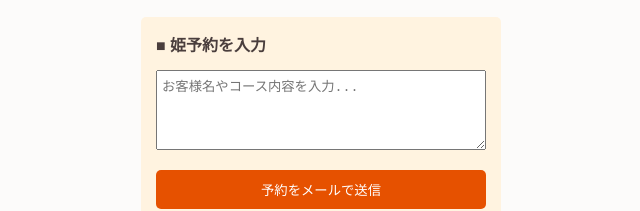
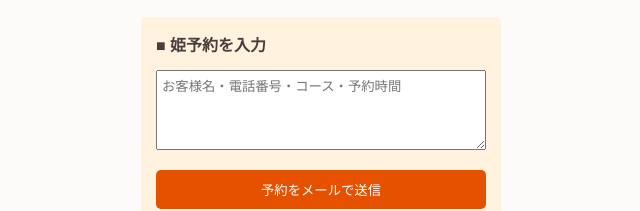
Before and after one commit to boat-s-1/resort-style, a Next.js app: page /mypage in a window 1280 px wide. Shown: the part 287-498 px from the top of the page, without its empty margins (319-959 px from the left). Built offline with nearby package versions, Linux system fonts and the light colour scheme; no server answers.

Commit message:
Update page.js

```diff
--- a/app/mypage/page.js
+++ b/app/mypage/page.js
@@ -67,7 +67,7 @@ function MyPageContent() {
       <div style={{ background: '#fff3e0', padding: '15px', borderRadius: '5px', marginBottom: '20px' }}>
         <h3 style={{ margin: '0 0 10px 0', fontSize: '1rem' }}>■ 姫予約を入力</h3>
         <textarea
-          placeholder="お客様名やコース内容を入力..."
+          placeholder="お客様名・電話番号・コース・予約時間"
           value={message}
           onChange={(e) => setMessage(e.target.value)}
           style={{ width: '100%', height: '80px', marginBottom: '10px', padding: '5px', boxSizing: 'border-box' }}
```
